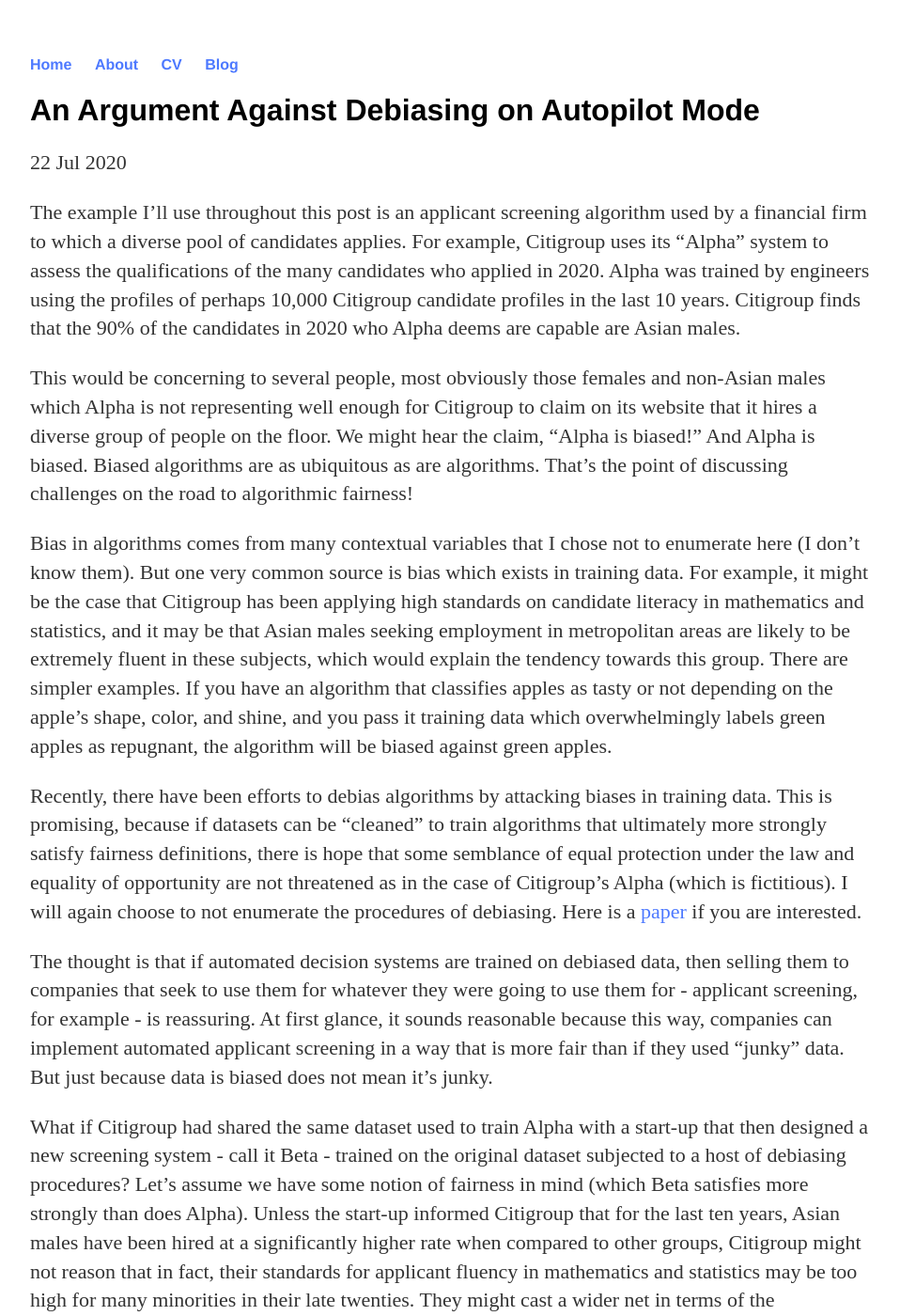
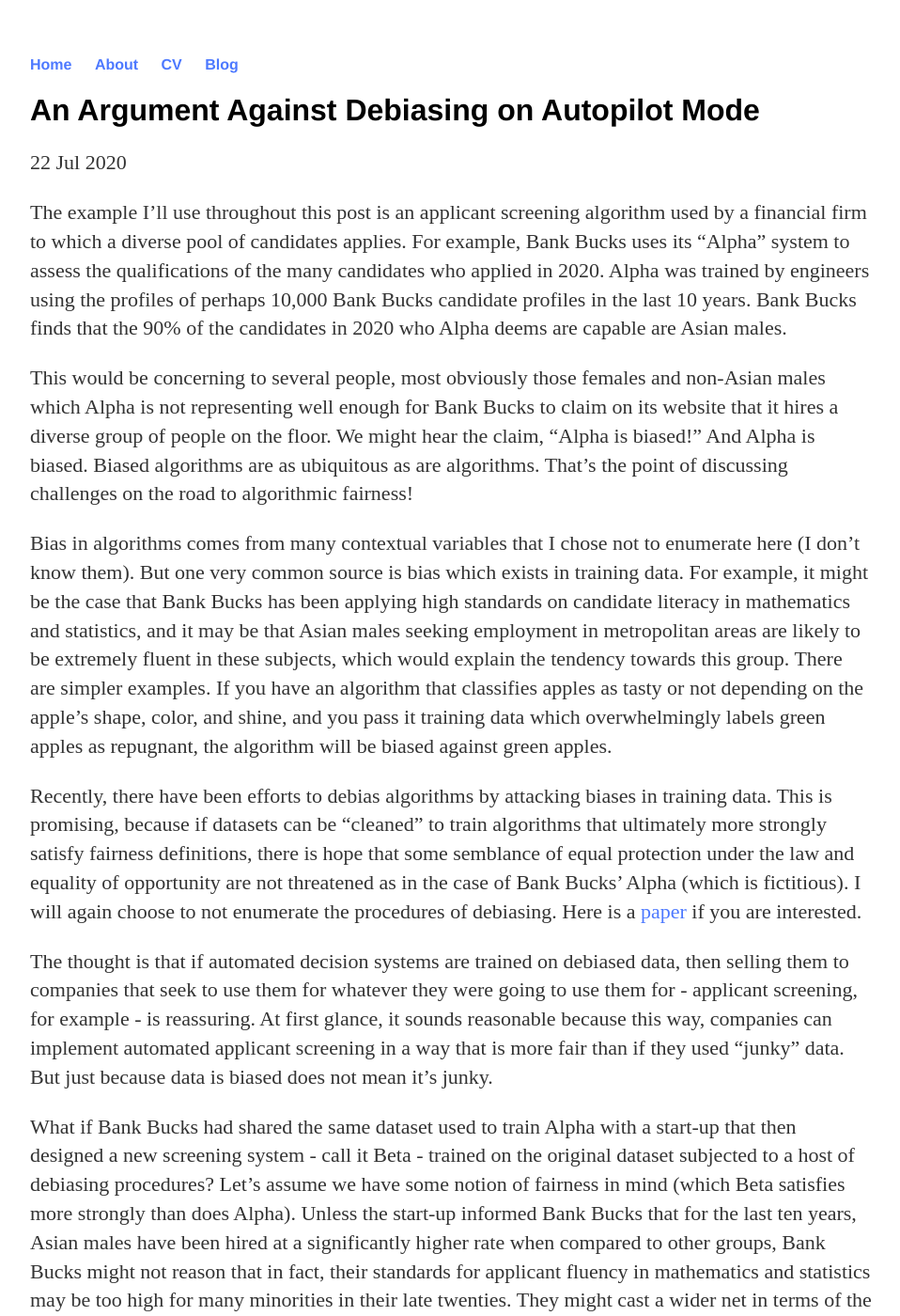
Before and after one commit to acontrac/acontrac.github.io, a Jekyll site: the page built from _posts/2020-07-22-An-Argument-Against-Debiasing-on-Autopilot-Mode.md, in a window 1280 px wide and 1400 px high. Shown: the whole window at 94% size, without its empty margins (160-1118 px from the left). Built offline with Jekyll 4.4.1, drawn with Linux system fonts in a browser that asks for light colours; some of the changed text lies outside the part shown.

Commit message:
Update 2020-07-22-An-Argument-Against-Debiasing-on-Autopilot-Mode.md

```diff
--- a/_posts/2020-07-22-An-Argument-Against-Debiasing-on-Autopilot-Mode.md
+++ b/_posts/2020-07-22-An-Argument-Against-Debiasing-on-Autopilot-Mode.md
@@ -4,17 +4,17 @@ title: "An Argument Against Debiasing on Autopilot Mode"
 date: 2020-07-22
 ---
 
-The example I'll use throughout this post is an applicant screening algorithm used by a financial firm to which a diverse pool of candidates applies. For example, Citigroup uses its "Alpha" system to assess the qualifications of the many candidates who applied in 2020. Alpha was trained by engineers using the profiles of perhaps 10,000 Citigroup candidate profiles in the last 10 years. Citigroup finds that the 90% of the candidates in 2020 who Alpha deems are capable are Asian males.
+The example I'll use throughout this post is an applicant screening algorithm used by a financial firm to which a diverse pool of candidates applies. For example, Bank Bucks uses its "Alpha" system to assess the qualifications of the many candidates who applied in 2020. Alpha was trained by engineers using the profiles of perhaps 10,000 Bank Bucks candidate profiles in the last 10 years. Bank Bucks finds that the 90% of the candidates in 2020 who Alpha deems are capable are Asian males.
 
-This would be concerning to several people, most obviously those females and non-Asian males which Alpha is not representing well enough for Citigroup to claim on its website that it hires a diverse group of people on the floor. We might hear the claim, "Alpha is biased!" And Alpha is biased. Biased algorithms are as ubiquitous as are algorithms. That's the point of discussing challenges on the road to algorithmic fairness!
+This would be concerning to several people, most obviously those females and non-Asian males which Alpha is not representing well enough for Bank Bucks to claim on its website that it hires a diverse group of people on the floor. We might hear the claim, "Alpha is biased!" And Alpha is biased. Biased algorithms are as ubiquitous as are algorithms. That's the point of discussing challenges on the road to algorithmic fairness!
 
-Bias in algorithms comes from many contextual variables that I chose not to enumerate here (I don't know them). But one very common source is bias which exists in training data. For example, it might be the case that Citigroup has been applying high standards on candidate literacy in mathematics and statistics, and it may be that Asian males seeking employment in metropolitan areas are likely to be extremely fluent in these subjects, which would explain the tendency towards this group. There are simpler examples. If you have an algorithm that classifies apples as tasty or not depending on the apple's shape, color, and shine, and you pass it training data which overwhelmingly labels green apples as repugnant, the algorithm will be biased against green apples.
+Bias in algorithms comes from many contextual variables that I chose not to enumerate here (I don't know them). But one very common source is bias which exists in training data. For example, it might be the case that Bank Bucks has been applying high standards on candidate literacy in mathematics and statistics, and it may be that Asian males seeking employment in metropolitan areas are likely to be extremely fluent in these subjects, which would explain the tendency towards this group. There are simpler examples. If you have an algorithm that classifies apples as tasty or not depending on the apple's shape, color, and shine, and you pass it training data which overwhelmingly labels green apples as repugnant, the algorithm will be biased against green apples.
 
-Recently, there have been efforts to debias algorithms by attacking biases in training data. This is promising, because if datasets can be "cleaned" to train algorithms that ultimately more strongly satisfy fairness definitions, there is hope that some semblance of equal protection under the law and equality of opportunity are not threatened as in the case of Citigroup's Alpha (which is fictitious). I will again choose to not enumerate the procedures of debiasing. Here is a <a href="https://arxiv.org/pdf/1908.10763.pdf">paper</a> if you are interested.
+Recently, there have been efforts to debias algorithms by attacking biases in training data. This is promising, because if datasets can be "cleaned" to train algorithms that ultimately more strongly satisfy fairness definitions, there is hope that some semblance of equal protection under the law and equality of opportunity are not threatened as in the case of Bank Bucks' Alpha (which is fictitious). I will again choose to not enumerate the procedures of debiasing. Here is a <a href="https://arxiv.org/pdf/1908.10763.pdf">paper</a> if you are interested.
 
 The thought is that if automated decision systems are trained on debiased data, then selling them to companies that seek to use them for whatever they were going to use them for - applicant screening, for example - is reassuring. At first glance, it sounds reasonable because this way, companies can implement automated applicant  screening in a way that is more fair than if they used "junky" data. But just because data is biased does not mean it's junky.
 
-What if Citigroup had shared the same dataset used to train Alpha with a start-up that then designed a new screening system - call it Beta - trained on the original dataset subjected to a host of debiasing procedures? Let's assume we have some notion of fairness in mind (which Beta satisfies more strongly than does Alpha). Unless the start-up informed Citigroup that for the last ten years, Asian males have been hired at a significantly higher rate when compared to other groups, Citigroup might not reason that in fact, their standards for applicant fluency in mathematics and statistics may be too high for many minorities in their late twenties. They might cast a wider net in terms of the demographics they reach in hiring, but they might also march forward with the same technical rigor in mind that contributed to 10 years' worth of predominantly Asian male hiring. Had Citigroup hired engineers to build a system in house, as they might do in the case of building something like Alpha, they might take note of Alpha's bias and ask if their historical hiring record reflects the same bias. And that gives them something to take a closer look at.
+What if Bank Bucks had shared the same dataset used to train Alpha with a start-up that then designed a new screening system - call it Beta - trained on the original dataset subjected to a host of debiasing procedures? Let's assume we have some notion of fairness in mind (which Beta satisfies more strongly than does Alpha). Unless the start-up informed Bank Bucks that for the last ten years, Asian males have been hired at a significantly higher rate when compared to other groups, Bank Bucks might not reason that in fact, their standards for applicant fluency in mathematics and statistics may be too high for many minorities in their late twenties. They might cast a wider net in terms of the demographics they reach in hiring, but they might also march forward with the same technical rigor in mind that contributed to 10 years' worth of predominantly Asian male hiring. Had Bank Bucks hired engineers to build a system in house, as they might do in the case of building something like Alpha, they might take note of Alpha's bias and ask if their historical hiring record reflects the same bias. And that gives them something to take a closer look at.
 
 Formulating this more formally, we can imagine that party A wants to purchase a debiased algorithm from party B; party A hands over its biased data and in return receives from party B a debiased algorithm that is then put to work for whatever party A needs to accomplish. The benefits of debiasing may be pronounced to different extents depending on the nature of the application in question, which is not what I'm concerned with. The dangers of debiasing are always prevalent, however, because it is possible for party A to become blind to discriminatory behavior it has itself employed. Such dangers can be mitigated if there exists a pipeline beteen parties A and B through which the following question is asked and hopefully answered: assuming some fairness metric M is in mind, what does a Beta type algorithm illuminate about an Alpha type algorithm's inability to satisfy M?
 
```
